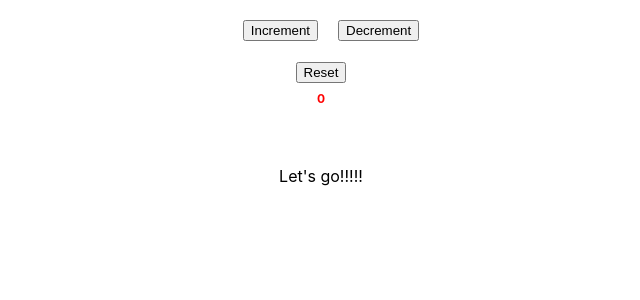
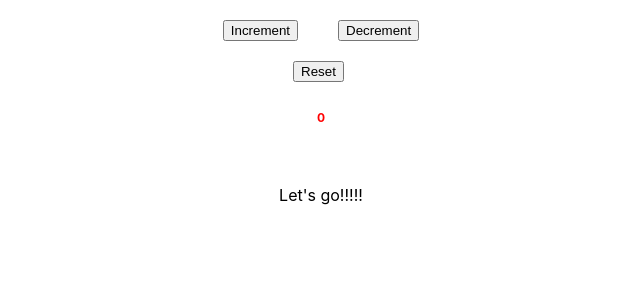
Before and after one commit to darthrevan030/Summer-Build-Tutorials, a React (Create React App) app in the folder React/counter-react/: page / in a window 1280 px wide. Shown: the top 300 px of the page, without its empty margins (319-959 px from the left). Built offline with nearby package versions, Linux system fonts and the light colour scheme.

Commit message:
Enhance button styling for Increment, Decrement, and Reset for improved layout

```diff
--- a/React/counter-react/src/App.js
+++ b/React/counter-react/src/App.js
@@ -19,10 +19,10 @@ function App() {
 
     return (
     <div className="App">
-        <button style={{margin:'20px'}} onClick={increase}>Increment</button>
-        <button onClick={decrease}>Decrement</button>
+        <button style={{marginTop:'20px', marginRight:'20px'}} onClick={increase}>Increment</button>
+        <button style={{marginLeft:'20px'}} onClick={decrease}>Decrement</button>
         <br />
-        <button onClick={reset}>Reset</button>
+        <button style={{margin:'20px', marginLeft:'15px'}} onClick={reset}>Reset</button>
         <h1 className={`counter-${counter > 0 ? "positive" : "negative"}`}
         style={{fontSize: 12 + counter*counter}}>{counter}
         </h1>
```
